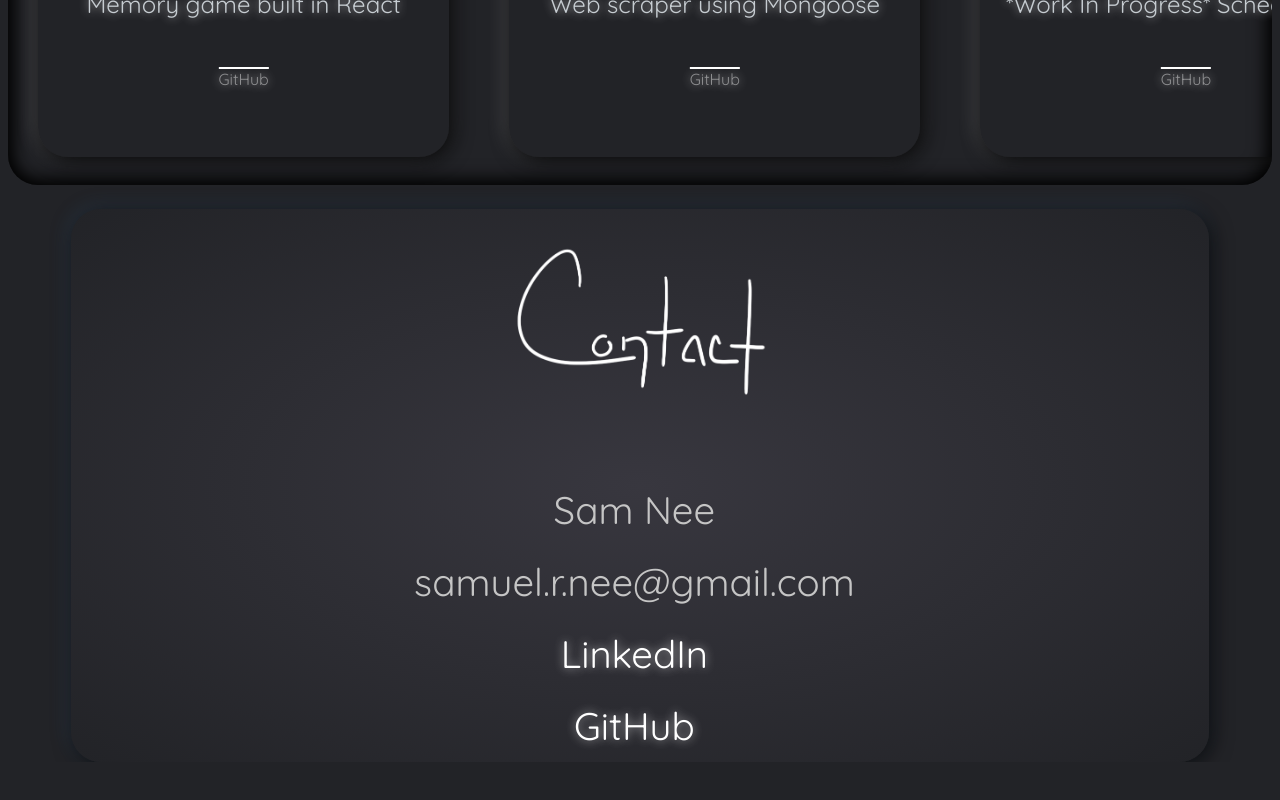
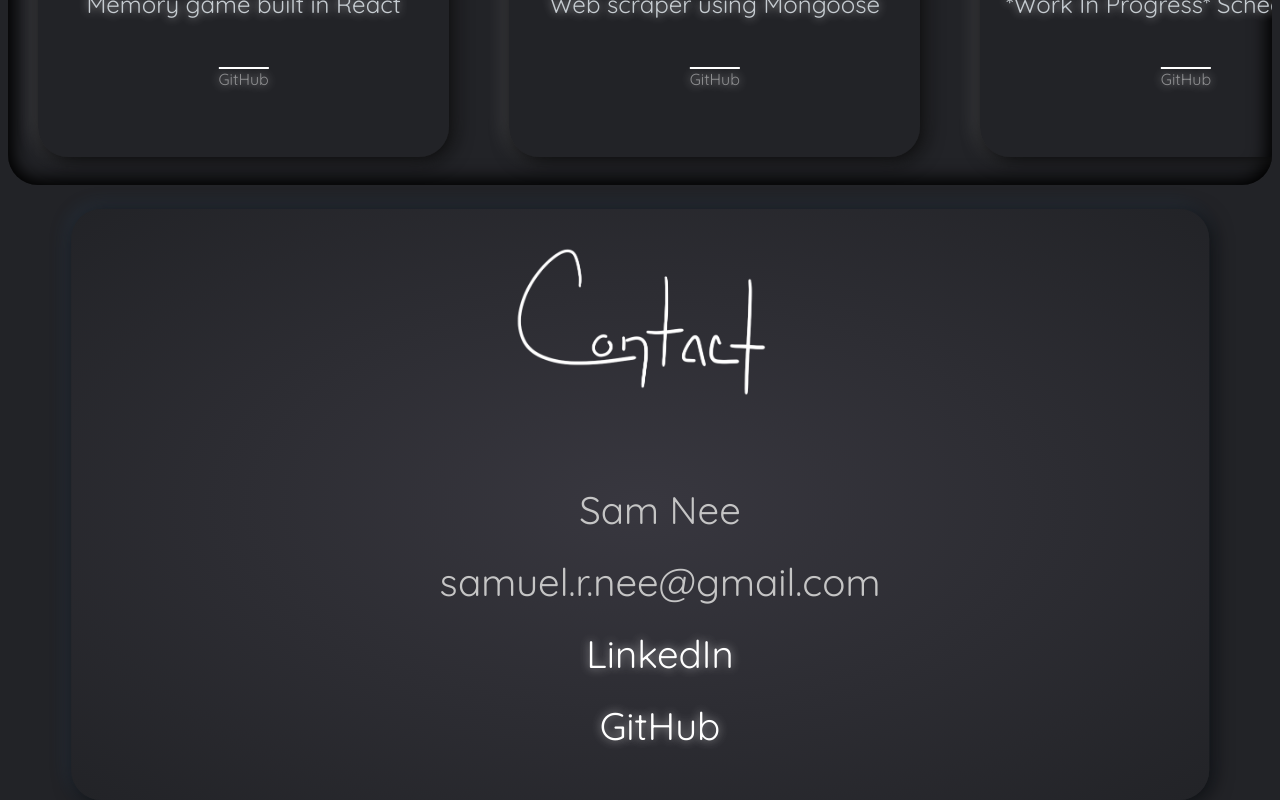
Before and after one commit to thesamnee/portfolio, a React (Create React App) app: page / in a window 1280 px wide. Shown: the part 2932-3732 px from the top of the page. Before the commit the page ends 3694 px from the top, so only its background shows below. Built offline with nearby package versions, Linux system fonts and the light colour scheme.

Commit message:
cleaned up contact div a bit

```diff
--- a/src/components/Contact/Contact.css
+++ b/src/components/Contact/Contact.css
@@ -6,9 +6,8 @@
   width: 90%;
   height: auto;
   position: relative;
-  display: block;
-  margin-left: auto;
-  margin-right: auto;
+  left: 50%;
+  transform: translateX(-50%);
   top: 100vh;
 }
 .contactInfo {
@@ -17,10 +16,11 @@
   color: rgb(197, 197, 197);
   list-style: none;
   line-height: 9vh;
-  display: block;
+  display: inline-block;
   position: relative;
   text-align: center;
-  transform: translatex(-2vw)
+  left: 50%;
+  transform: translateX(-50%);
 }
 a{
     color: white;
```
